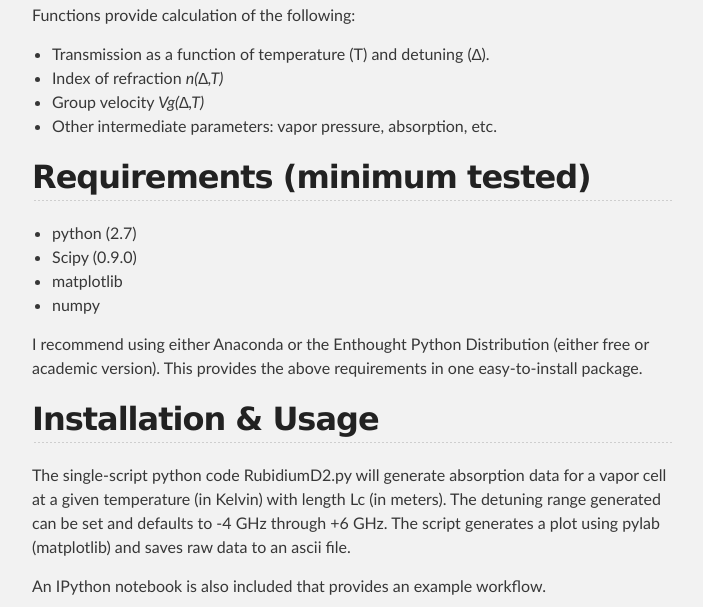
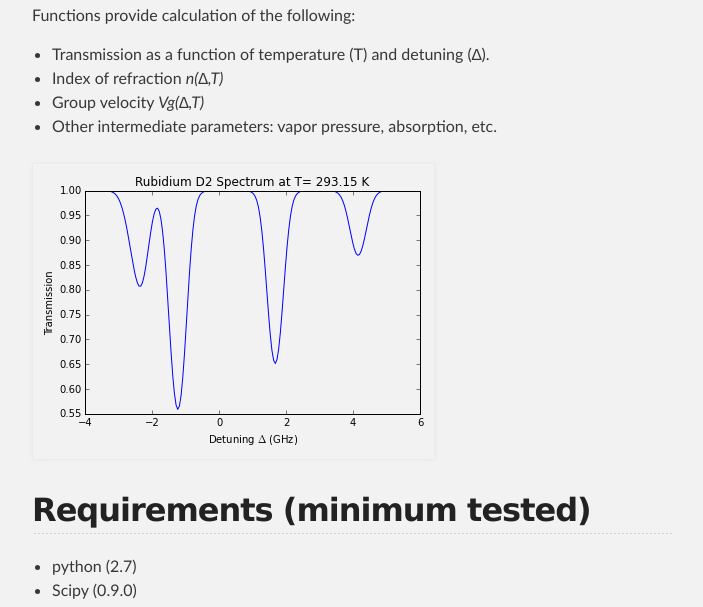
Before and after one commit to DawesLab/rubidium, a plain HTML site: page index.html in a window 1280 px wide. Shown: the part 550-1157 px from the top of the page, without its empty margins (288-991 px from the left). Drawn offline with Linux system fonts and the light colour scheme.

Commit message:
adding image

```diff
--- a/index.html
+++ b/index.html
@@ -54,6 +54,8 @@
 <li>Other intermediate parameters: vapor pressure, absorption, etc.</li>
 </ul>
 
+<img src="images/absorption.png"></img>
+
 <h2>
 <a id="requirements-minimum-tested" class="anchor" href="#requirements-minimum-tested" aria-hidden="true"><span class="octicon octicon-link"></span></a>Requirements (minimum tested)</h2>
 
```
